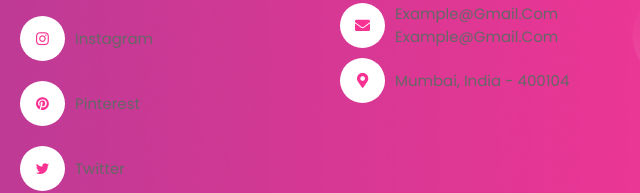
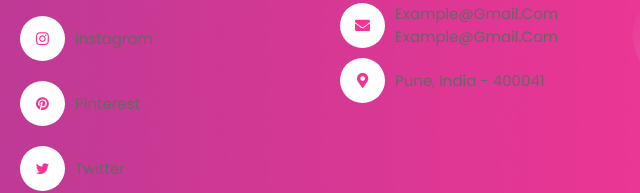
Before and after one commit to Om0203/Landing-Webpage, a plain HTML site: page index.html in a window 1280 px wide. Shown: the part 5277-5470 px from the top of the page, 640-1280 px from the left. Drawn offline with Linux system fonts and the light colour scheme.

Commit message:
Update index.html

```diff
--- a/index.html
+++ b/index.html
@@ -337,7 +337,7 @@
             </div>
             <div class="info">
                 <i class="fas fa-map-marker-alt"></i>
-                <p> mumbai, india - 400104 </p>
+                <p> Pune, India - 400041 </p>
             </div>
         </div>
 
```
